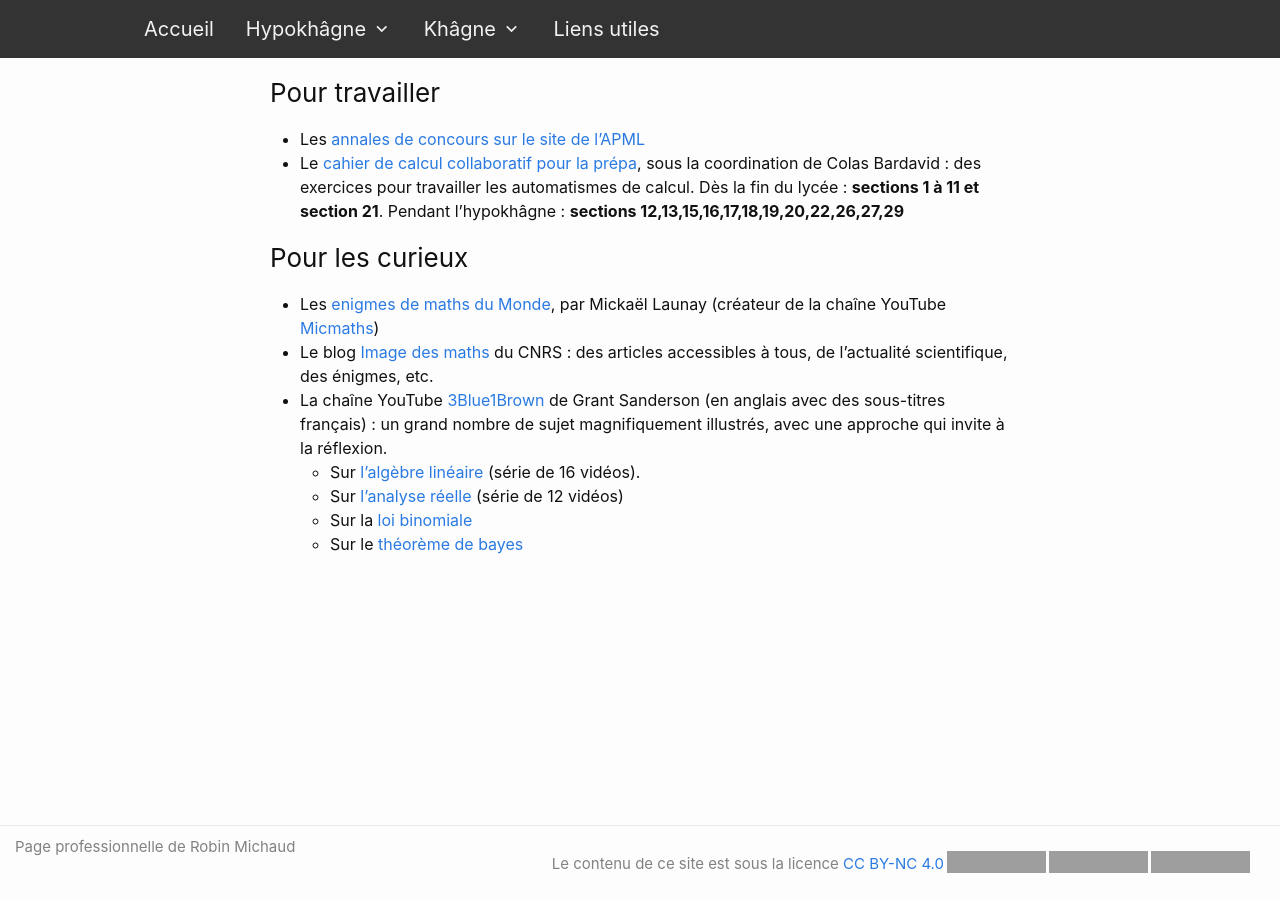
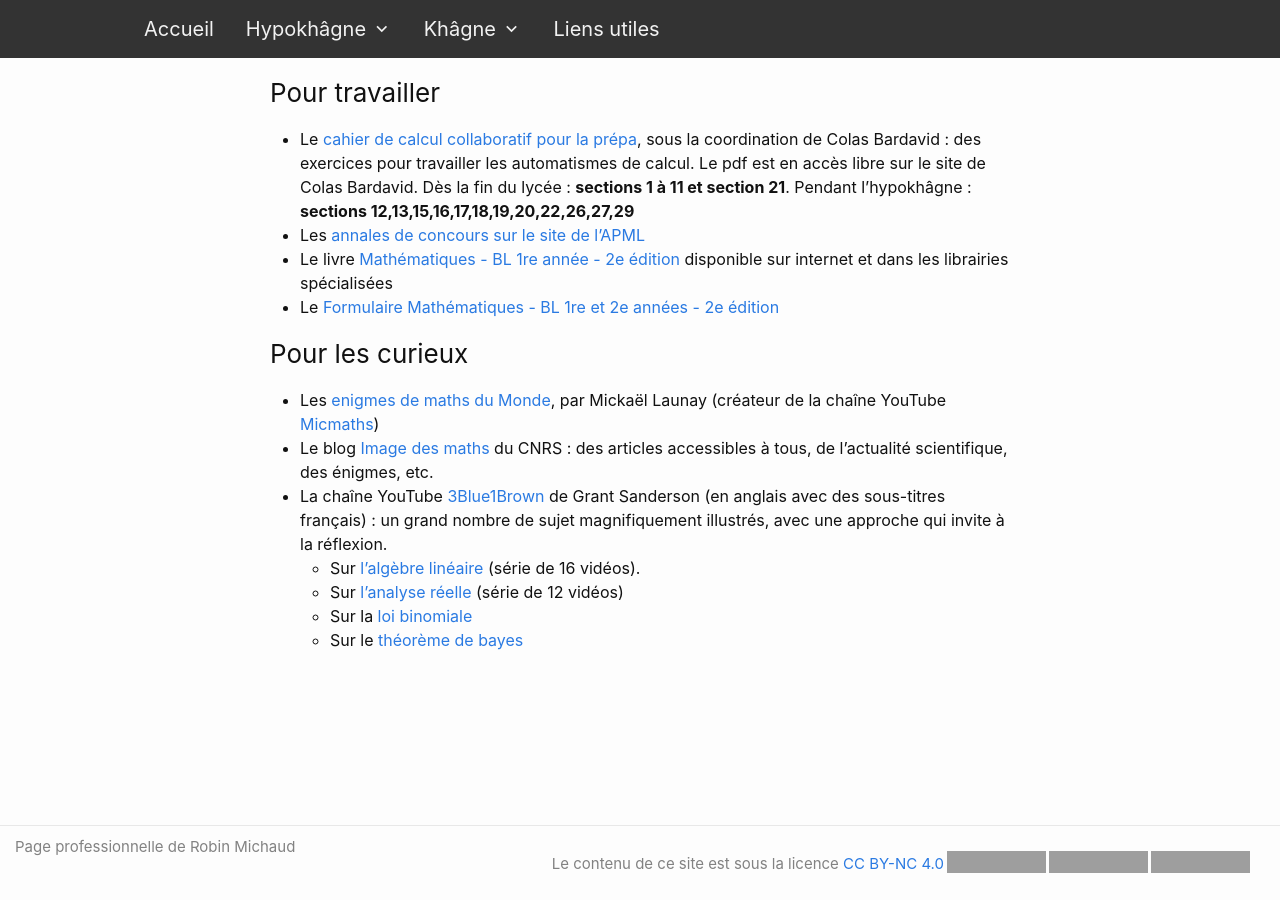
Before and after one commit to michaudmaths/michaudmaths.github.io, a Jekyll site: the page built from menu/liens_utiles.markdown, in a window 1280 px wide. Built offline with Jekyll 4.4.1, drawn with Linux system fonts in a browser that asks for light colours; nearby versions of some CDN libraries; grey boxes are pictures that could not be loaded.

Commit message:
modifications

```diff
--- a/menu/liens_utiles.markdown
+++ b/menu/liens_utiles.markdown
@@ -6,8 +6,10 @@ katex: True
 ---
 
 ### Pour travailler
+- Le <a href="https://colasbd.github.io/cdc/">cahier de calcul collaboratif pour la prépa</a>, sous la coordination de Colas Bardavid : des exercices pour travailler les automatismes de calcul. Le pdf est en accès libre sur le site de Colas Bardavid.   Dès la fin du lycée : <strong>sections 1 à 11 et section 21</strong>. Pendant l'hypokhâgne : <strong>sections 12,13,15,16,17,18,19,20,22,26,27,29</strong>
 - Les <a href="https://apml-maths.com/mathematiques/annales/">annales de concours sur le site de l'APML</a>
-- Le <a href="https://colasbd.github.io/cdc/">cahier de calcul collaboratif pour la prépa</a>, sous la coordination de Colas Bardavid : des exercices pour travailler les automatismes de calcul.   Dès la fin du lycée : <strong>sections 1 à 11 et section 21</strong>. Pendant l'hypokhâgne : <strong>sections 12,13,15,16,17,18,19,20,22,26,27,29</strong>
+- Le livre <a href = "https://www.editions-ellipses.fr/accueil/13639-mathematiques-bl-1re-annee-nouveaux-programmes-9782340048638.html?srsltid=AfmBOopGSmqaUOwyeLrpo7YkcSVw4c1SpiH2S3nUtunXqBOoNJeTOuGl"> Mathématiques - BL 1re année - 2e édition </a> disponible sur internet et dans les librairies spécialisées
+- Le <a href="https://www.editions-ellipses.fr/accueil/14038-25911-formulaire-mathematiques-bl-1re-et-2e-annees-2e-edition-2e-edition-9782340063600.html#/1-format_disponible-broche"> Formulaire Mathématiques - BL 1re et 2e années - 2e édition </a>
 
 ### Pour les curieux
 
```
